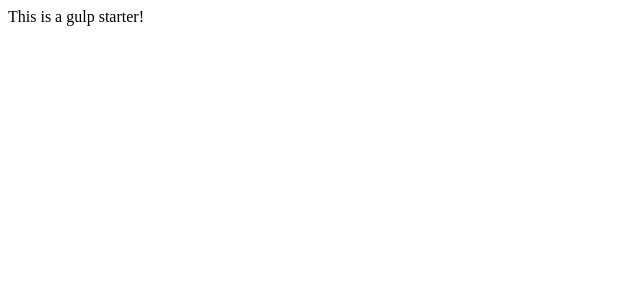
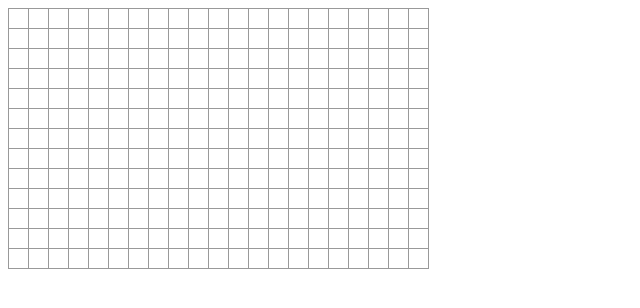
Before and after one commit to otkrivashkin/labyrinth, a website: page app/index.html in a window 1280 px wide. Shown: the whole page, without its empty margins (0-640 px from the left). Drawn offline with Linux system fonts and the light colour scheme.

Commit message:
write a board

```diff
--- a/app/index.html
+++ b/app/index.html
@@ -9,13 +9,9 @@
   <link rel="stylesheet" href="css/print.css">
   <!--endbuild-->
 </head>
-
 <body>
-  This is a gulp starter!
 
   <!--build:js js/main.min.js -->
-  <script src="js/lib/a-library.js"></script>
-  <script src="js/lib/another-library.js"></script>
   <script src="js/main.js"></script>
   <!-- endbuild -->
 </body>
--- a/app/js/lib/a-library.js
+++ /dev/null
@@ -1,3 +0,0 @@
-(function() {
-  console.log('This is a library. It should be the first file');
-})();
--- a/app/js/lib/another-library.js
+++ /dev/null
@@ -1,3 +0,0 @@
-(function() {
-  console.log('This is another library. It should be the second file');
-})();
--- a/app/js/main.js
+++ b/app/js/main.js
@@ -1 +1,21 @@
-console.log('This is the Main.js file. It should be the 3rd and final file');
+var lab = [
+    '111111111111111111111','100010000010001000001','111010111010111011101',
+    '100010101000000000101','101110101010111110111','100000100010100000101',
+    '101111111110101110101','101000100000100010001','111011101110111111111',
+    '100010000010000000001','101111101010111111101','100000001010001000001',
+    '111111111111111111111'
+];
+
+// var labyrinth = document.querySelector("#labyrinth");
+var labyrinth = document.createElement('div');
+
+for (var column = 0; column < lab.length; column++) {
+    var p = document.createElement('p');
+    for (var row = 0; row < lab[column].length; row++) {
+        var span = document.createElement('span');
+        span.innerHTML = lab[column][row];
+        p.appendChild(span);
+    }
+    labyrinth.appendChild(p);
+}
+document.body.appendChild(labyrinth);
--- a/app/scss/styles.scss
+++ b/app/scss/styles.scss
@@ -1,3 +1,19 @@
-.testing {
-  width: percentage(5/7);
+div {
+  width: 420px;
+  border-left: 1px solid #999;
+  border-top: 1px solid #999;
 }
+
+p {
+  margin: 0;
+  font-size: 0;
+  line-height: 0;
+}
+
+span {
+  display: inline-block;
+  width: 19px;
+  height: 19px;
+  border-right: 1px solid #999;
+  border-bottom: 1px solid #999;
+}
```
Also changed, not shown: app/css/styles.css.
